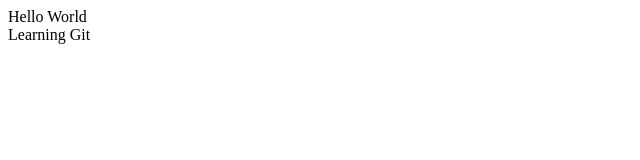
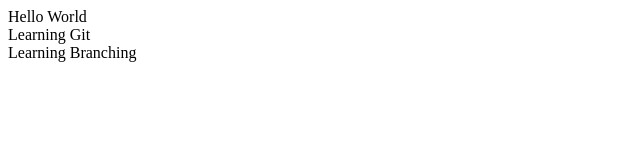
Before and after one commit to XCubee/STRUCTURED-ARC-BLOG-API, a plain HTML site: page index.html in a window 1280 px wide. Shown: the whole page, without its empty margins (0-640 px from the left). Drawn offline with Linux system fonts and the light colour scheme.

Commit message:
checking

```diff
--- a/index.html
+++ b/index.html
@@ -1,2 +1,3 @@
 <div>Hello World</div>
 <div>Learning Git</div>
+<div>Learning Branching</div>
```
